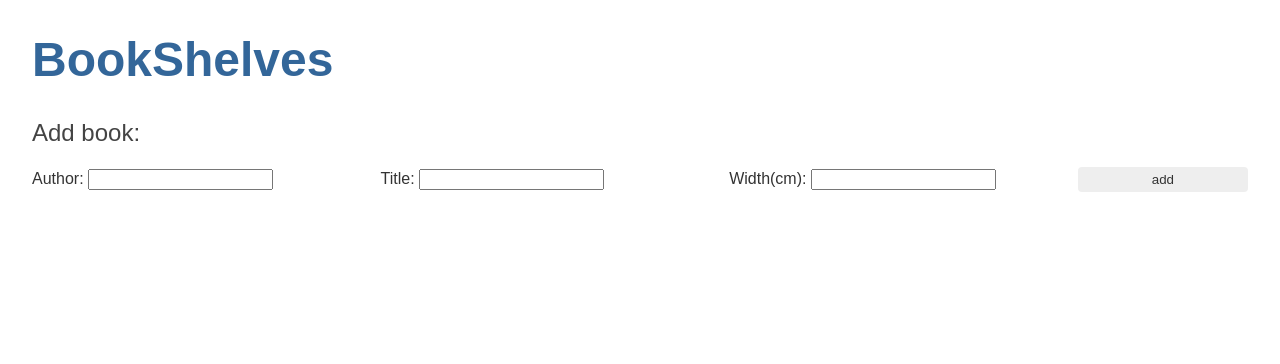
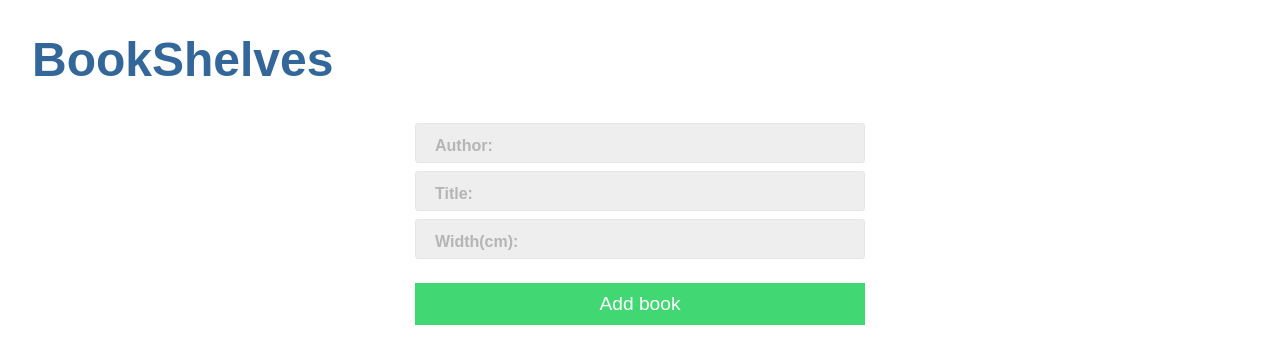
Before and after one commit to hmaciasc/bookShelves, an Angular app: page /add-book in a window 1280 px wide. Shown: the top 364 px of the page. Built offline with nearby package versions, Linux system fonts and the light colour scheme; what angular-in-memory-web-api would draw is missing.

Commit message:
New book form style refactored

```diff
--- a/src/app/books/books.component.ts
+++ b/src/app/books/books.component.ts
@@ -24,7 +24,7 @@ export class BooksComponent implements OnInit {
       let shelf = 1;
       let rack = 1;
       let position = 0;
-      let leftSpace = 100;
+      let leftSpace = 150;
       books.forEach(book => {
         let bookFits: boolean = (leftSpace - book.width) > 0;
         if (!bookFits) {
--- a/src/app/new-book/new-book.component.css
+++ b/src/app/new-book/new-book.component.css
@@ -1,10 +1,99 @@
-.add-book-form {
-  display: grid;
-  align-content: center;
-  align-items: center;
+form {
+  max-width: 450px;
+  margin: 0 auto;
+}
 
-  grid-column-gap: .5em;
-  grid-row-gap: .5em;
-  grid-template-columns: repeat(3, 2fr) 1fr;
-  grid-template-rows: 1fr;
+form > div {
+  position: relative;
+
+  background: white;
 }
+
+form > div > label {
+  font-weight: bold;
+
+  position: absolute;
+  top: 18px;
+  left: 20px;
+
+  opacity: .3;
+}
+
+form > div > input {
+  box-sizing: border-box;
+  width: 100%;
+  height: 40px;
+  margin: 4px 0;
+  padding: 10px;
+
+  border: 1px solid #E6E6E6;
+  border-radius: 3px;
+  background: #EEE;
+}
+
+form > div > input:focus {
+  outline: 0;
+  background: white;
+}
+
+form > div > input:focus + label {
+  opacity: 0;
+}
+
+form > div > input:valid {
+  border: 1px solid #66B36C;
+  border-radius: 3px;
+  outline: 0;
+}
+
+form > div > input:valid + label {
+  opacity: 0;
+}
+
+form > div > input:invalid:not(:focus):not(:placeholder-shown) + label {
+  opacity: 0;
+}
+
+form > div > input:invalid:focus:not(:placeholder-shown) ~ .requirements {
+  max-height: 200px;
+  padding: 0 30px 20px 50px;
+}
+
+form > div .requirements {
+  font-style: italic;
+
+  overflow: hidden;
+
+  max-height: 0;
+  padding: 0 30px 0 50px;
+
+  transition: .28s;
+
+  color: #999;
+  color: red;
+}
+
+form input[type='submit'] {
+  font-size: 1.2rem;
+
+  display: block;
+
+  width: 100%;
+  margin: 20px 0;
+
+  color: white;
+  border: 0;
+  background: #41D873;
+}
+
+form > div .ng-valid[required], .ng-valid.required, .ng-valid[touched] {
+  border-left: 5px solid #66B36C;
+}
+
+form > div .ng-invalid:not(form).ng-touched {
+  border-left: 5px solid pink;
+}
+
+input[type='submit'] {
+  padding: 10px;
+}
--- a/src/app/new-book/new-book.component.html
+++ b/src/app/new-book/new-book.component.html
@@ -1,13 +1,36 @@
-<h2>Add book:</h2>
-<div class="add-book-form">
-  <label>Author:
-    <input #bookAuthor type="text" />
-  </label>
-  <label>Title:
-    <input #bookTitle type="text" />
-  </label>
-  <label>Width(cm):
-    <input #bookWidth type="number" maxlength="3" max="150" required />
-  </label>
-  <button (click)="add(bookAuthor.value, bookTitle.value, bookWidth.value)">add</button>
-</div>
+<form [formGroup]="bookForm" class="add-book-form">
+  <div class="input-wrapper">
+    <input #bookAuthor type="text" required placeholder=" " name="author" formControlName="author" />
+    <label for="bookAuthor">Author:</label>
+    <div *ngIf="author.invalid && (author.dirty || author.touched)" class="requirements">
+      <div *ngIf="author.errors.required">
+        Author is required.
+      </div>
+    </div>
+  </div>
+
+  <div class="input-wrapper">
+    <input #bookTitle type="text" required placeholder=" " name="title" formControlName="title" />
+    <label for="bookTitle">Title:</label>
+    <div *ngIf="title.invalid && (title.dirty || title.touched)" class="requirements">
+      <div *ngIf="title.errors.required">
+        Title is required.
+      </div>
+    </div>
+  </div>
+
+  <div class="input-wrapper">
+    <input #bookWidth type="number" required placeholder=" " name="width" formControlName="width" maxlength="3" max="150" />
+    <label for="bookWidth">Width(cm):</label>
+    <div *ngIf="width.invalid && (width.dirty || width.touched)" class="requirements">
+      <div *ngIf="width.errors.required">
+        Width is required.
+      </div>
+      <div *ngIf="width.errors.max">
+        Max is 150.
+      </div>
+    </div>
+  </div>
+
+  <input type="submit" (click)="add(bookAuthor.value, bookTitle.value, bookWidth.value)" value="Add book" />
+</form>
--- a/src/app/new-book/new-book.component.ts
+++ b/src/app/new-book/new-book.component.ts
@@ -1,4 +1,5 @@
 import { Component, OnInit } from '@angular/core';
+import { FormControl, FormGroup, Validators } from '@angular/forms';
 import { Book } from '../book';
 import { BookService } from '../book.service';
 
@@ -11,14 +12,34 @@ import { BookService } from '../book.service';
 export class NewBookComponent implements OnInit {
 
   books: Book[];
+  book: Book;
+  bookForm: FormGroup;
 
   constructor(
     private bookService: BookService
   ) { }
 
   ngOnInit() {
+    this.bookForm = new FormGroup({
+      'author': new FormControl('', [
+        Validators.required,
+        Validators.minLength(1)
+      ]),
+      'title': new FormControl('', [
+        Validators.required,
+        Validators.minLength(1)
+      ]),
+      'width': new FormControl("", [
+        Validators.required,
+        Validators.max(150)
+      ])
+    });
     this.bookService.currentState.subscribe(books => this.books = books);
   }
+
+  get author() { return this.bookForm.get('author'); }
+  get title() { return this.bookForm.get('title'); }
+  get width() { return this.bookForm.get('width'); }
 
   getBooks(): void {
     this.bookService.getBooks().subscribe(books => this.books = books);
--- a/src/styles.css
+++ b/src/styles.css
@@ -1,3 +1,12 @@
+html, body {
+  height: 100%;
+}
+body {
+  font-family: 'Helvetica Neue', sans-serif;
+
+  margin: 2em;
+}
+
 h1 {
   font-family: Arial, Helvetica, sans-serif;
   font-size: 250%;
@@ -9,9 +18,6 @@ h2, h3 {
   font-weight: lighter;
 
   color: #444;
-}
-body {
-  margin: 2em;
 }
 body, input[text], button {
   font-family: Georgia;
```
Also changed, not shown: src/app/app.module.ts (+6 -3 lines).
